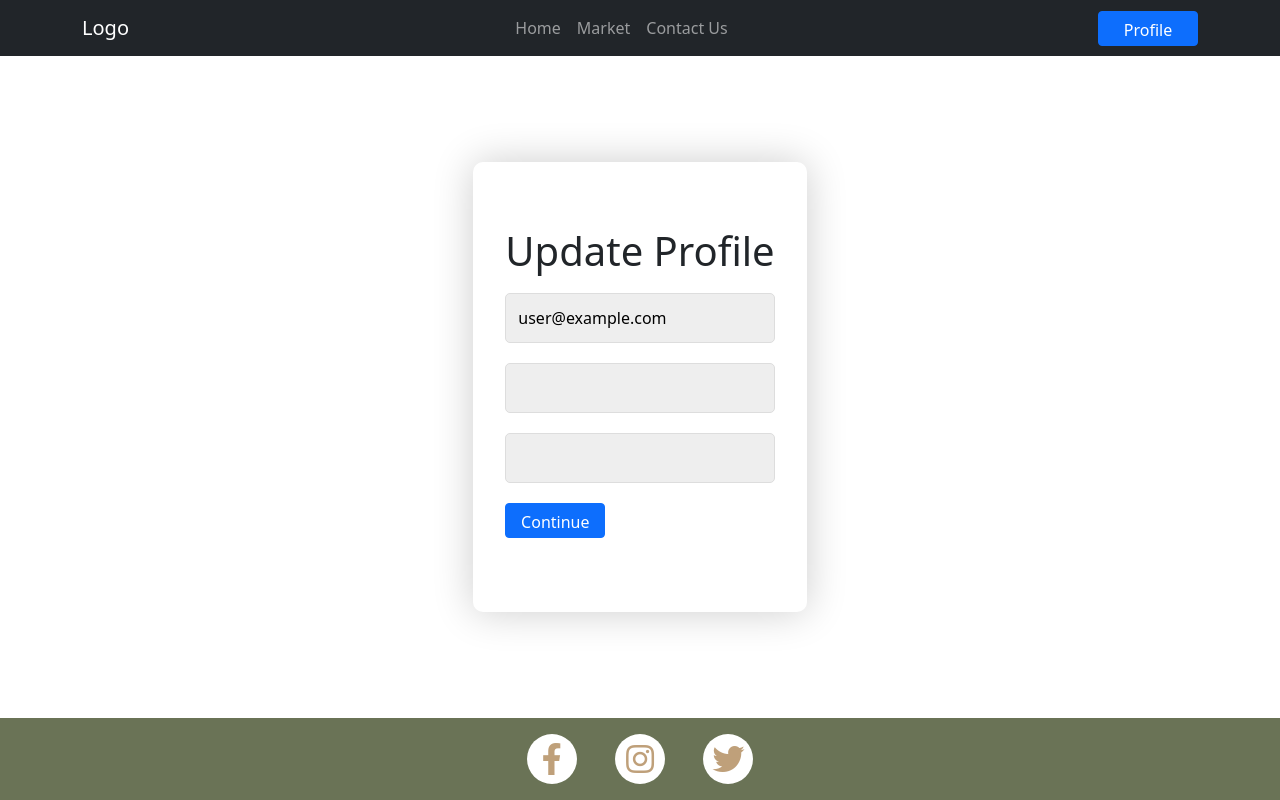
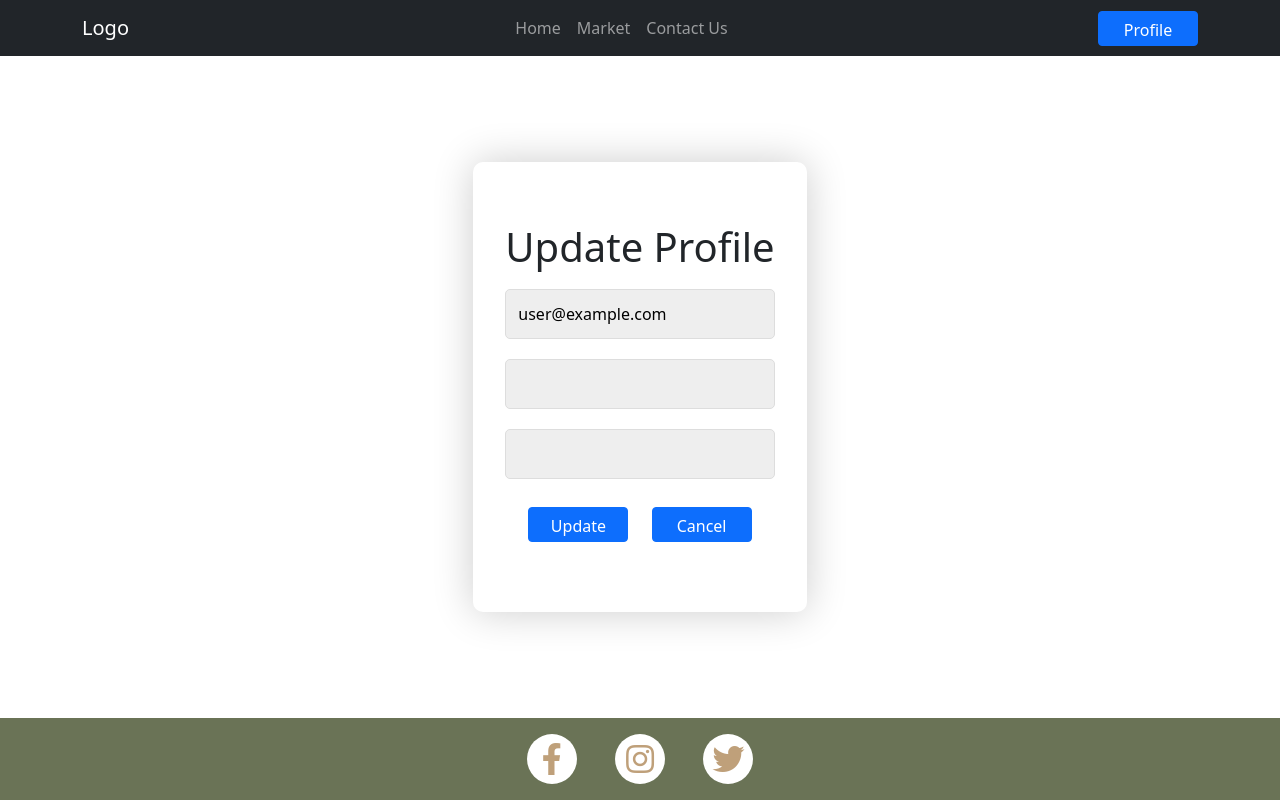
Before and after one commit to codykoscielski/flash-painters-react, a React (Create React App) app: page /updateprofile in a window 1280 px wide. Built offline with nearby package versions, Linux system fonts and the light colour scheme; no server answers; sample sign-in values are in the browser's storage.

Commit message:
Updated the update profile card, fixed an error in firebase config

```diff
--- a/src/components/layout/UpdateProfile.js
+++ b/src/components/layout/UpdateProfile.js
@@ -1,7 +1,7 @@
-import React, { useRef, useState } from 'react';
-import { Alert, Button } from 'react-bootstrap';
-import { useAuth } from '../../contexts/AuthContext';
-import { useHistory } from 'react-router-dom';
+import React, { useRef, useState } from 'react'
+import { Alert, Button } from 'react-bootstrap'
+import { useAuth } from '../../contexts/AuthContext'
+import { Link } from 'react-router-dom'
 
 const UpdateProfile = () => {
 
@@ -12,7 +12,6 @@ const UpdateProfile = () => {
     const [error, setError] = useState('');
     const [success, setSuccess] = useState('')
     const [loading, setLoading] = useState(false);
-    const history = useHistory();
 
     const handleUpdate = (e) => {
         e.preventDefault()
@@ -36,7 +35,7 @@ const UpdateProfile = () => {
             setSuccess('Profile updated!')
         })
         .catch(() => {
-            setError("Failed to update account")
+            setError("Failed to update account, please logout and try again.")
         })
         .finally(() => {
             setLoading(false)
@@ -59,7 +58,10 @@ const UpdateProfile = () => {
                     <div className="input-group">
                         <input type="password" className="form-input"   ref={ passwordConfirmRef }/>
                     </div>
-                    <Button className="btn form-btn" type="submit" disabled={ loading }>Continue</Button>
+                    <div className="w-100 mt-2 d-flex justify-content-evenly align-items-center">
+                        <Button className="btn form-btn" type="submit" disabled={ loading }>Update Profile</Button>
+                        {success ? <Link to='/userportal' className="btn btn-primary text-center">Home</Link> : <Link to='/userportal' className="btn btn-primary text-center">Cancel</Link>}
+                    </div>
                 </form>
             </div>
         </div>
--- a/src/firebase.js
+++ b/src/firebase.js
@@ -15,8 +15,8 @@ const firebaseApp = firebase.initializeApp({
   }
 )
 
-  export const db = firebaseApp.firestore();
+  const db = firebaseApp.firestore();
   export const auth = firebaseApp.auth();
   export const storage = firebaseApp.storage();
 
-  export default firebaseApp;
+  export default db;
```
